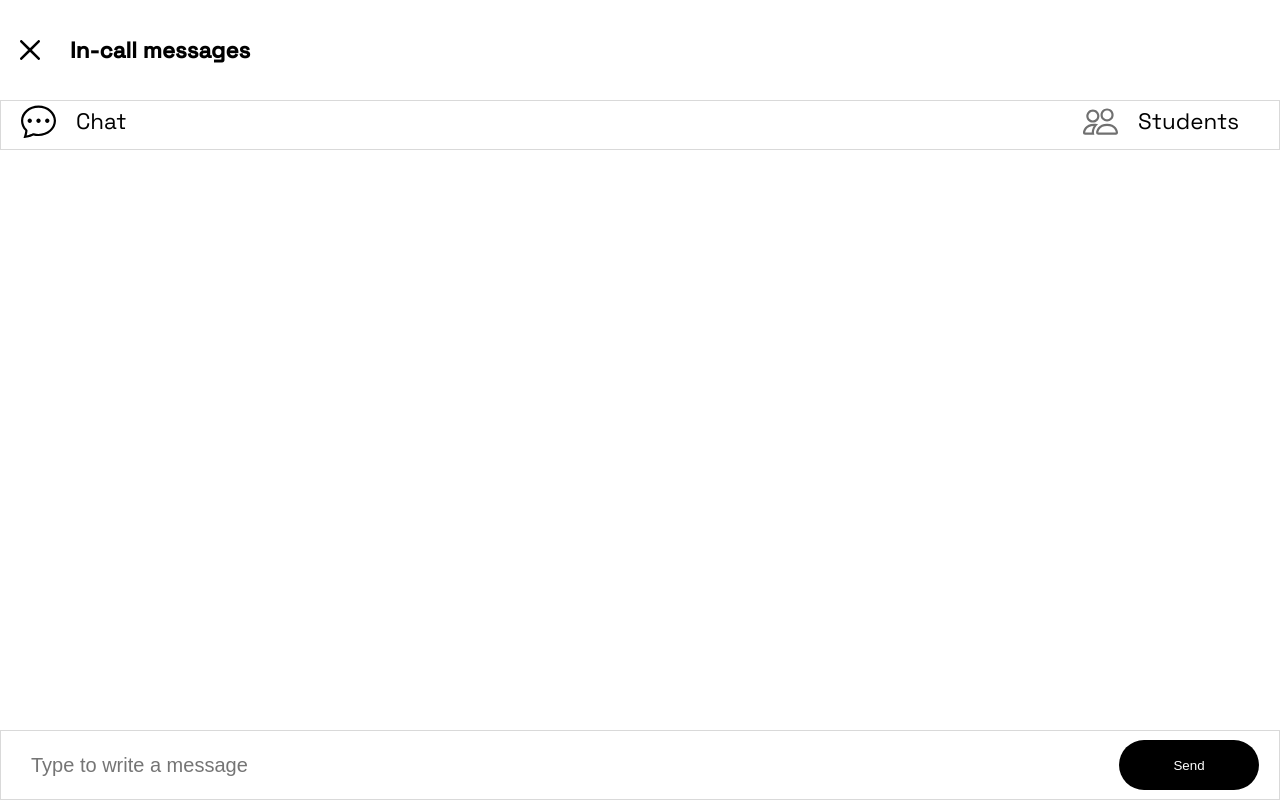
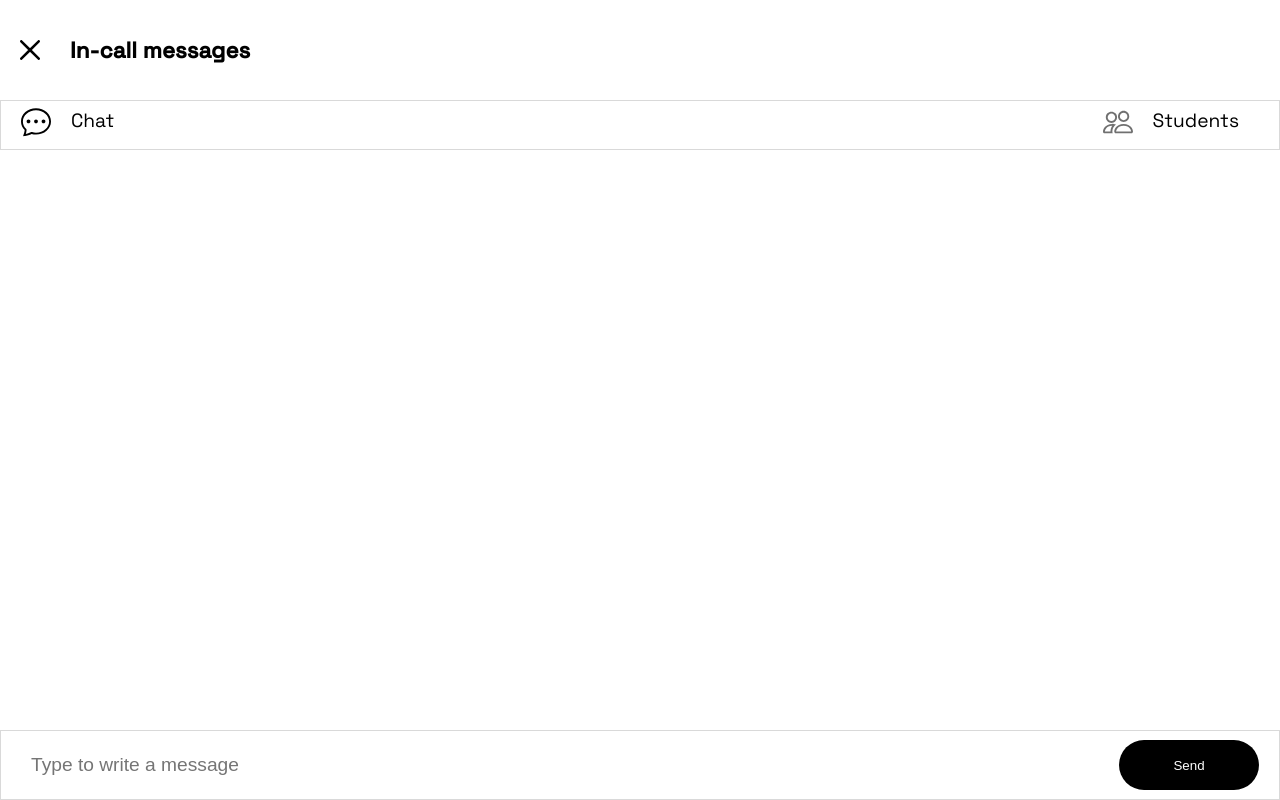
Before and after one commit to demilade211/klas-test, a Next.js app: page /chat in a window 1280 px wide. Built offline with nearby package versions, Linux system fonts and the light colour scheme.

Commit message:
fixed chat page

```diff
--- a/pages/chat.js
+++ b/pages/chat.js
@@ -11,12 +11,12 @@ const chat = () => {
         </header>
         <section className={styles.tab}>
             <div>
-                <Image src="/images/Group(1).svg" alt="Vercel Logo" width={35} height={35} />
-                <span style={{margin:"0px 20px",fontSize:"1.4rem",position:"relative",bottom:"10px"}}>Chat</span>
+                <Image src="/images/Group(1).svg" alt="Vercel Logo" width={30} height={30} />
+                <span style={{margin:"0px 20px",fontSize:"1.2rem",position:"relative",bottom:"10px"}}>Chat</span>
             </div>
             <div>
-                <Image src="/images/Vector(2).svg" alt="Vercel Logo" width={35} height={35} />
-                <span style={{margin:"0px 20px",fontSize:"1.4rem",position:"relative",bottom:"10px"}}>Students</span>
+                <Image src="/images/Vector(2).svg" alt="Vercel Logo" width={30} height={30} />
+                <span style={{margin:"0px 20px",fontSize:"1.2rem",position:"relative",bottom:"10px"}}>Students</span>
             </div>
         </section>
         <footer className={styles['footer-container']}>
--- a/pages/index.js
+++ b/pages/index.js
@@ -40,7 +40,7 @@ export default function Home() {
 
 
             <Image src="/images/Vector(6).svg" alt="Vercel Logo" width={20} height={20} />
-            <span style={{fontSize:"0.8rem",margin:"0px 50px",color:"#707070"}}>1/4</span>
+            <span style={{fontSize:"0.9rem",margin:"0px 50px",color:"#707070"}}>1/4</span>
             <Image src="/images/Vector(5).svg" alt="Vercel Logo" width={20} height={20} />
 
 
--- a/styles/chat.module.css
+++ b/styles/chat.module.css
@@ -42,5 +42,5 @@
     border: none;
     padding: 10px;
     outline: none;
-    font-size: 20px;
+    font-size: 1.2rem;
 }
```
